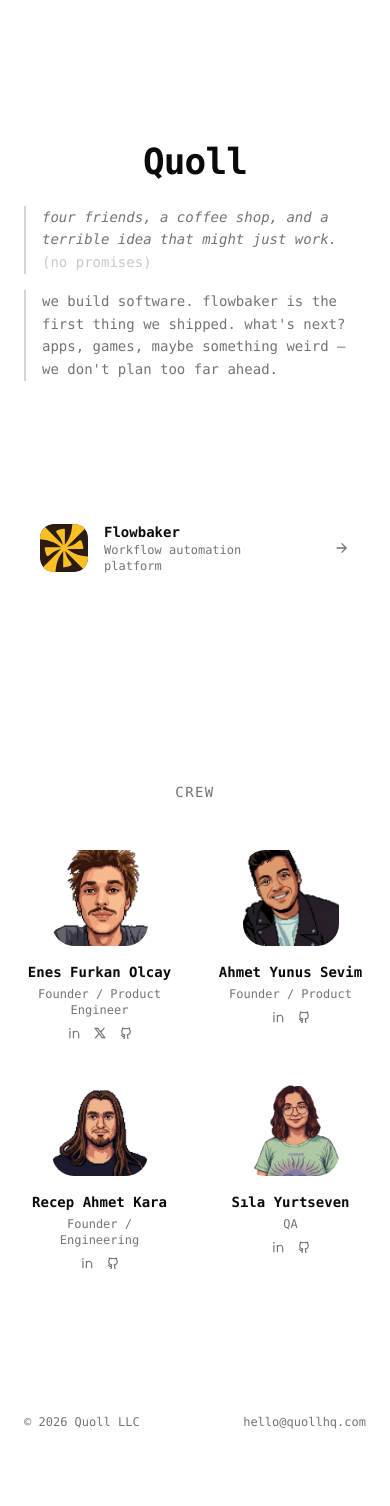
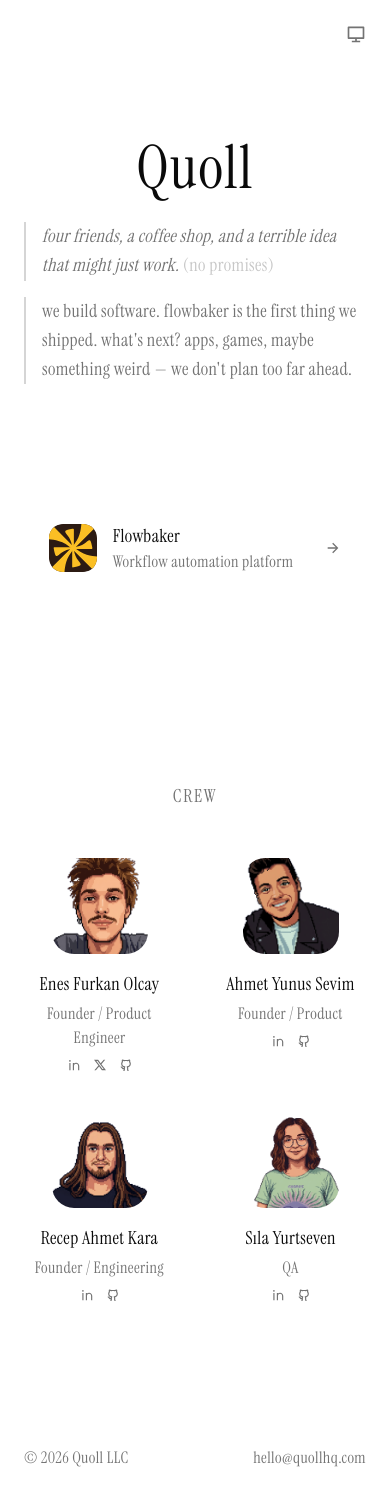
Before and after one commit to xis/quoll-website, a React (Vite) app: page / in a window 390 px wide. Shown: the top 1506 px of the page. Before the commit the page ends 1478 px from the top, so only its background shows below. Built offline with nearby package versions, Linux system fonts and the light colour scheme.

Commit message:
feat: enhance styling and add theme switcher functionality to improve user experience

```diff
--- a/index.html
+++ b/index.html
@@ -4,6 +4,9 @@
     <meta charset="UTF-8" />
     <link rel="icon" type="image/svg+xml" href="/vite.svg" />
     <meta name="viewport" content="width=device-width, initial-scale=1.0" />
+    <link rel="preconnect" href="https://fonts.googleapis.com" />
+    <link rel="preconnect" href="https://fonts.gstatic.com" crossorigin />
+    <link href="https://fonts.googleapis.com/css2?family=Instrument+Serif&display=swap" rel="stylesheet" />
     <title>Quoll</title>
   </head>
   <body>
--- a/src/App.tsx
+++ b/src/App.tsx
@@ -1,4 +1,5 @@
-import { RiArrowRightLine, RiGithubLine, RiLinkedinLine, RiTwitterXLine } from "@remixicon/react";
+import { useState, useEffect } from "react";
+import { RiArrowRightLine, RiGithubLine, RiLinkedinLine, RiTwitterXLine, RiSunLine, RiMoonLine, RiComputerLine } from "@remixicon/react";
 
 const team = [
   { name: "Enes Furkan Olcay", role: "Founder / Product Engineer", avatar: "/avatars/enes.png", linkedin: "https://www.linkedin.com/in/enes-furkan-olcay/", x: "https://x.com/xis_xii", github: "https://github.com/xis" },
@@ -10,16 +11,16 @@ const team = [
 function Hero() {
   return (
     <section className="flex min-h-[60vh] items-center justify-center px-6">
-      <div className="mx-auto max-w-3xl text-center font-mono">
-        <h1 className="mt-4 text-4xl font-bold tracking-tight sm:text-6xl">
+      <div className="mx-auto max-w-3xl text-center">
+        <h1 className="mt-4 text-6xl tracking-wide sm:text-8xl">
           Quoll
           <br />
         </h1>
-        <p className="mx-auto mt-6 max-w-xl border-l-2 border-muted-foreground/30 pl-4 text-left text-sm italic leading-relaxed text-muted-foreground">
+        <p className="mx-auto mt-6 max-w-xl border-l-2 border-muted-foreground/30 pl-4 text-left text-lg italic leading-relaxed text-muted-foreground">
           four friends, a coffee shop, and a terrible idea that might just work.
           <span className="not-italic text-muted-foreground/40"> (no promises)</span>
         </p>
-        <p className="mx-auto mt-4 max-w-xl border-l-2 border-muted-foreground/30 pl-4 text-left text-sm leading-relaxed text-muted-foreground">
+        <p className="mx-auto mt-4 max-w-xl border-l-2 border-muted-foreground/30 pl-4 text-left text-lg leading-relaxed text-muted-foreground">
           we build software. flowbaker is the first thing we shipped. what&apos;s
           next? apps, games, maybe something weird — we don&apos;t plan too far
           ahead.
@@ -43,9 +44,9 @@ function Showcase() {
           alt="Flowbaker"
           className="h-12 w-12 rounded-xl"
         />
-        <div className="font-mono">
-          <p className="text-sm font-semibold">Flowbaker</p>
-          <p className="text-xs text-muted-foreground">
+        <div>
+          <p className="text-lg">Flowbaker</p>
+          <p className="text-base text-muted-foreground">
             Workflow automation platform
           </p>
         </div>
@@ -59,7 +60,7 @@ function Team() {
   return (
     <section id="team" className="px-6 py-24">
       <div className="mx-auto max-w-3xl">
-        <h2 className="text-center font-mono text-sm uppercase tracking-widest text-muted-foreground">
+        <h2 className="text-center text-lg uppercase tracking-widest text-muted-foreground">
           Crew
         </h2>
         <div className="mt-12 grid grid-cols-2 gap-10 sm:grid-cols-4">
@@ -70,8 +71,8 @@ function Team() {
                 alt={member.name}
                 className="h-24 w-24 rounded-3xl object-cover"
               />
-              <p className="mt-4 font-mono text-sm font-semibold">{member.name}</p>
-              <p className="mt-1 font-mono text-xs text-muted-foreground">{member.role}</p>
+              <p className="mt-4 text-lg">{member.name}</p>
+              <p className="mt-1 text-base text-muted-foreground">{member.role}</p>
               <div className="mt-2 flex gap-3">
                 <a
                   href={member.linkedin}
@@ -114,7 +115,7 @@ function Team() {
 function Footer() {
   return (
     <footer className="px-6 py-12">
-      <div className="mx-auto flex max-w-5xl items-center justify-between font-mono text-xs">
+      <div className="mx-auto flex max-w-5xl items-center justify-between text-base">
         <span className="text-muted-foreground">
           &copy; {new Date().getFullYear()} Quoll LLC
         </span>
@@ -129,9 +130,53 @@ function Footer() {
   );
 }
 
+type Theme = "system" | "light" | "dark";
+
+function ThemeSwitcher() {
+  const [theme, setTheme] = useState<Theme>(() => {
+    return (localStorage.getItem("theme") as Theme) || "system";
+  });
+
+  useEffect(() => {
+    const root = document.documentElement;
+    if (theme === "system") {
+      localStorage.removeItem("theme");
+      const prefersDark = window.matchMedia("(prefers-color-scheme: dark)").matches;
+      root.classList.toggle("dark", prefersDark);
+    } else {
+      localStorage.setItem("theme", theme);
+      root.classList.toggle("dark", theme === "dark");
+    }
+  }, [theme]);
+
+  useEffect(() => {
+    if (theme !== "system") return;
+    const mq = window.matchMedia("(prefers-color-scheme: dark)");
+    const handler = (e: MediaQueryListEvent) => {
+      document.documentElement.classList.toggle("dark", e.matches);
+    };
+    mq.addEventListener("change", handler);
+    return () => mq.removeEventListener("change", handler);
+  }, [theme]);
+
+  const next = () => setTheme((t) => (t === "system" ? "light" : t === "light" ? "dark" : "system"));
+
+  const Icon = theme === "system" ? RiComputerLine : theme === "light" ? RiSunLine : RiMoonLine;
+
+  return (
+    <button
+      onClick={next}
+      className="fixed right-4 top-4 cursor-pointer rounded-full p-2 text-muted-foreground transition-colors hover:text-foreground"
+    >
+      <Icon className="h-5 w-5" />
+    </button>
+  );
+}
+
 export function App() {
   return (
     <div className="min-h-svh">
+      <ThemeSwitcher />
       <Hero />
       <Showcase />
       <Team />
--- a/src/index.css
+++ b/src/index.css
@@ -7,7 +7,7 @@
 
 @theme inline {
     --font-heading: var(--font-sans);
-    --font-sans: 'Geist Variable', sans-serif;
+    --font-sans: 'Instrument Serif', serif;
     --color-sidebar-ring: var(--sidebar-ring);
     --color-sidebar-border: var(--sidebar-border);
     --color-sidebar-accent-foreground: var(--sidebar-accent-foreground);
@@ -122,7 +122,7 @@
     @apply border-border outline-ring/50;
     }
   body {
-    @apply bg-background text-foreground;
+    @apply bg-background text-foreground tracking-wide;
     }
   html {
     @apply font-sans;
```
